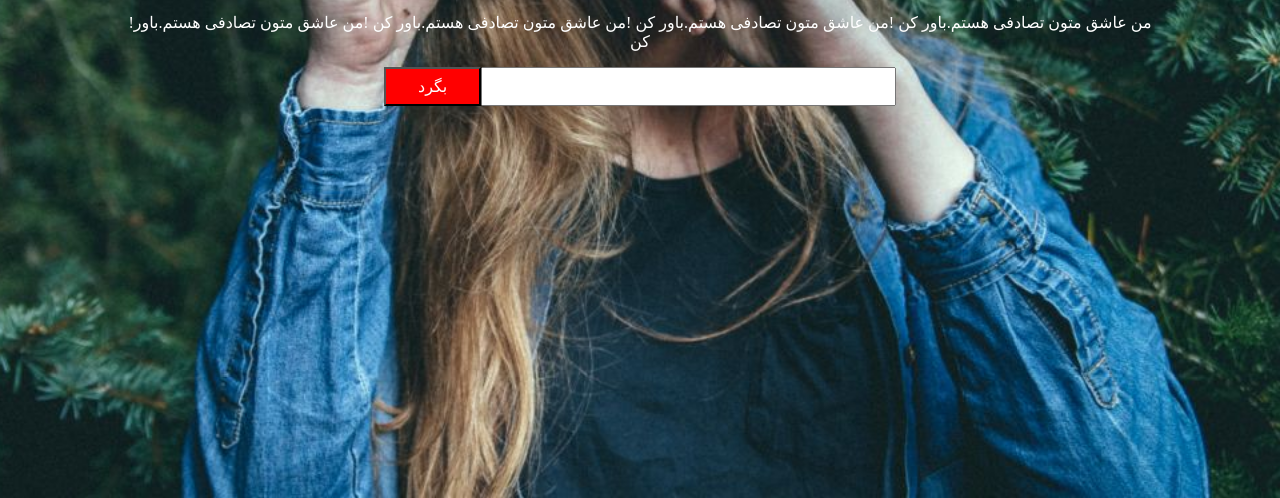
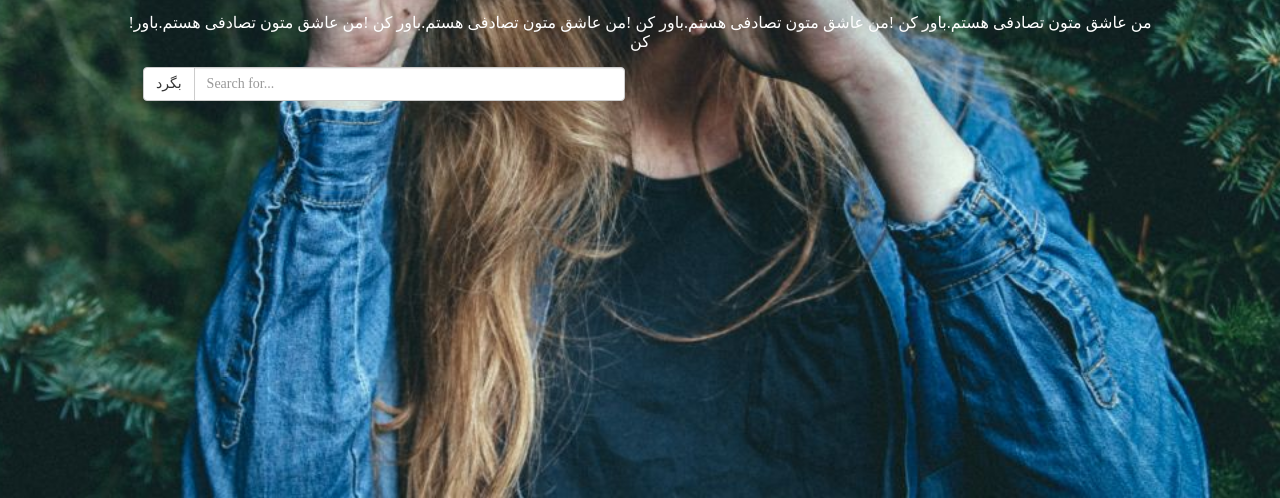
Before and after one commit to milad1367/modern-shop, a plain HTML site: page index.html in a window 1280 px wide. Shown: the part 302-800 px from the top of the page. Drawn offline with nearby package versions, Linux system fonts and the light colour scheme.

Commit message:
add input bootstrap

```diff
--- a/index.html
+++ b/index.html
@@ -55,12 +55,15 @@
 		    !من عاشق متون تصادفی هستم.باور کن
 	    </p>
     </div>
-		<div class="width_100 flex">
-		<div class="search" >
-		  <button type="button">بگرد</button>
-      <input type="text" name="search">
-    </div>
-		</div>
+		<div class="col-lg-6">
+    <div class="input-group">
+      <span class="input-group-btn">
+        <button class="btn btn-default" type="button">بگرد</button>
+      </span>
+      <input type="text" class="form-control" placeholder="Search for...">
+    </div><!-- /input-group -->
+  </div><!-- /.col-lg-6 -->
+
 		</section>
  </div>
  <div class="BGC_ga">
@@ -360,7 +363,7 @@
 	</div>
 
 
-		<div class="about" class="row">
+		<div class="about row">
 		<div class="trust col-lg-3 col-md-3 col-xs-12" >
       <h2> با خیال اسوده خرید کنید </h2>
 			<div class="trust_mark">
```
